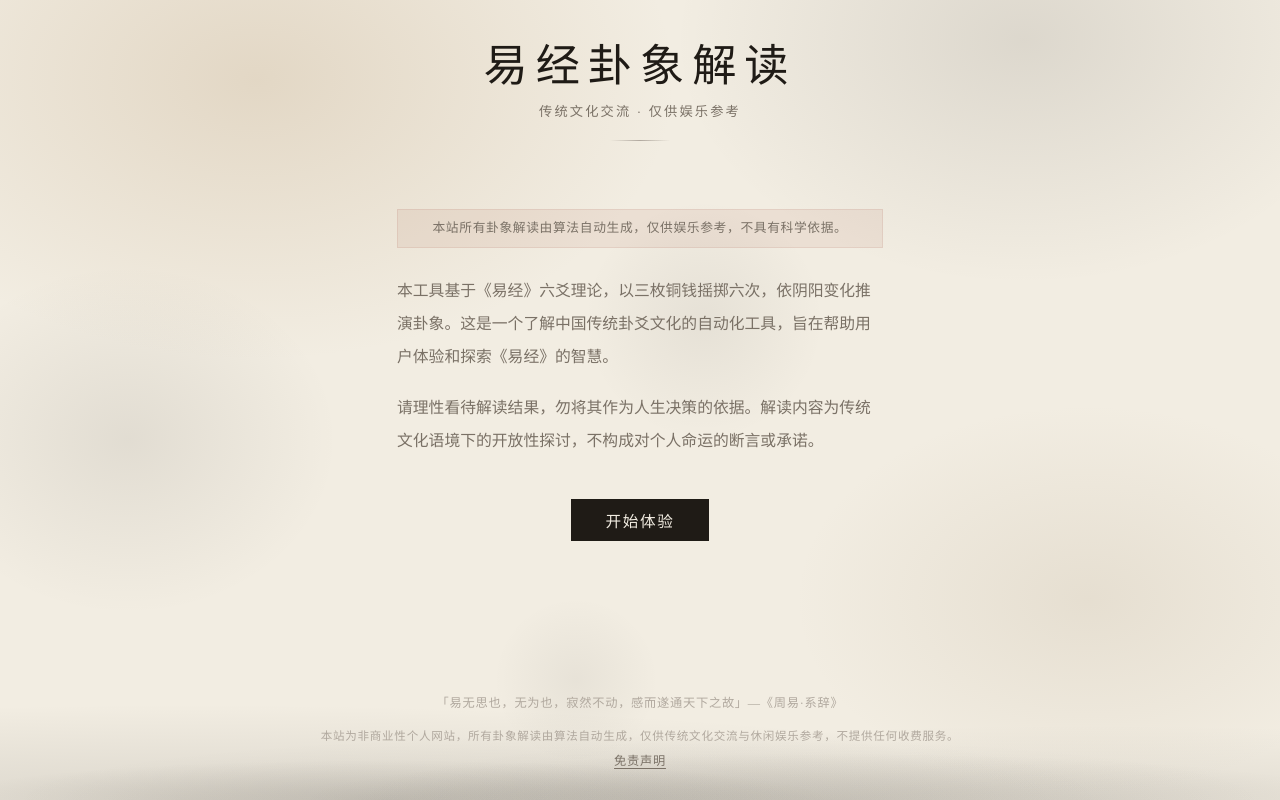
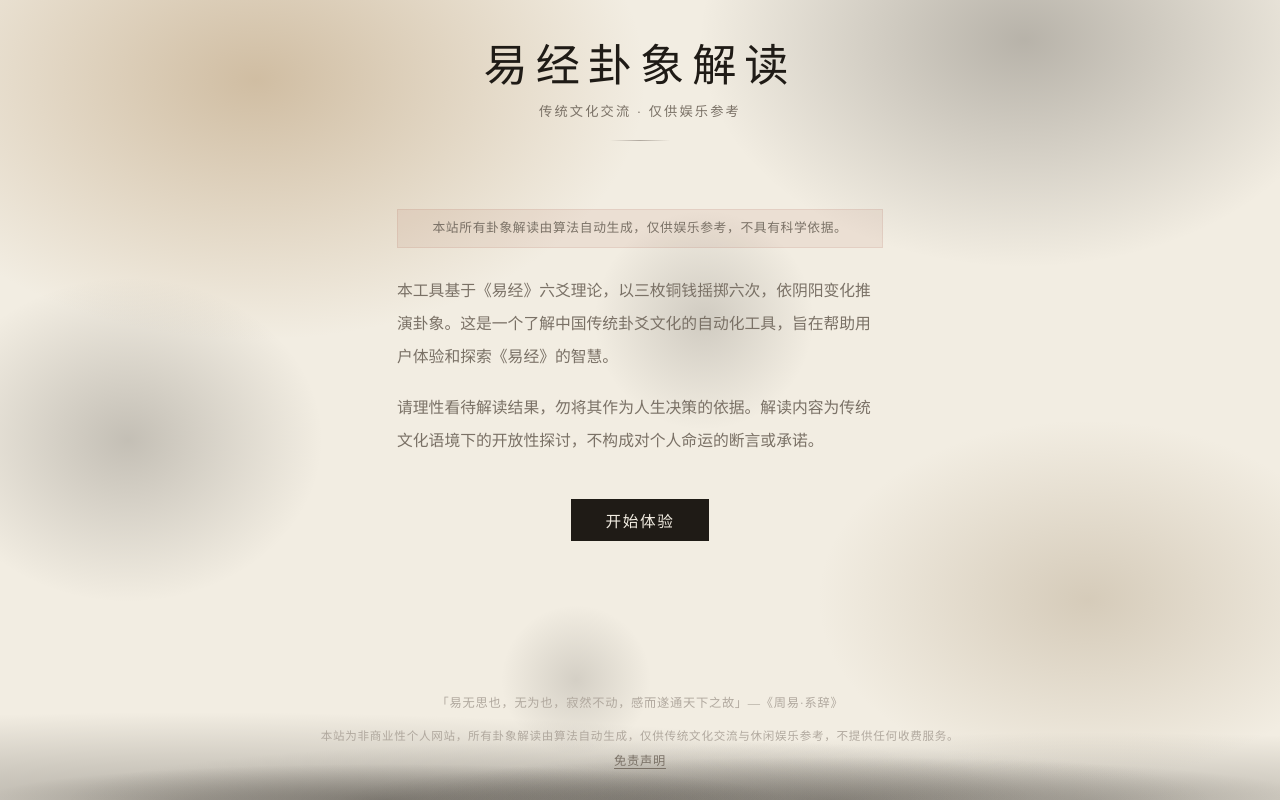
Before and after one commit to ChenyuHeee/tao, a React (Vite) app: page / in a window 1280 px wide. Built offline with nearby package versions, Linux system fonts and the light colour scheme; a web font is replaced by a local one.

Commit message:
Dramatically increase background gradient alpha values (3-5x)

```diff
--- a/src/styles/reset.css
+++ b/src/styles/reset.css
@@ -20,30 +20,30 @@ body {
   background-color: var(--bg-silk);
   background-image:
     /* Warm parchment patina — upper left */
-    radial-gradient(ellipse 600px 400px at 20% 10%, rgba(180, 150, 110, 0.25) 0%, transparent 70%),
+    radial-gradient(ellipse 600px 400px at 20% 10%, rgba(180, 150, 110, 0.55) 0%, transparent 65%),
     /* Cool ink wash — upper right */
-    radial-gradient(ellipse 500px 350px at 80% 5%, rgba(31, 27, 22, 0.10) 0%, transparent 70%),
+    radial-gradient(ellipse 500px 350px at 80% 5%, rgba(31, 27, 22, 0.28) 0%, transparent 65%),
     /* Deep ink stain — mid left */
-    radial-gradient(ellipse 300px 250px at 10% 55%, rgba(31, 27, 22, 0.08) 0%, transparent 70%),
+    radial-gradient(ellipse 300px 250px at 10% 55%, rgba(31, 27, 22, 0.22) 0%, transparent 65%),
     /* Warm wash — lower right */
-    radial-gradient(ellipse 450px 300px at 85% 75%, rgba(160, 140, 110, 0.15) 0%, transparent 65%),
+    radial-gradient(ellipse 450px 300px at 85% 75%, rgba(160, 140, 110, 0.35) 0%, transparent 60%),
     /* Faint ink drop — center */
-    radial-gradient(circle 200px at 55% 40%, rgba(31, 27, 22, 0.06) 0%, transparent 60%),
+    radial-gradient(circle 200px at 55% 40%, rgba(31, 27, 22, 0.16) 0%, transparent 55%),
     /* Ink bloom — lower center */
-    radial-gradient(circle 150px at 45% 85%, rgba(31, 27, 22, 0.05) 0%, transparent 55%),
+    radial-gradient(circle 150px at 45% 85%, rgba(31, 27, 22, 0.14) 0%, transparent 50%),
     /* ---- Mountains at the bottom ---- */
     /* Far left peak */
-    radial-gradient(ellipse 120% 160px at 15% 100%, rgba(31, 27, 22, 0.10) 0%, transparent 60%),
+    radial-gradient(ellipse 120% 160px at 15% 100%, rgba(31, 27, 22, 0.28) 0%, transparent 55%),
     /* Far center peak */
-    radial-gradient(ellipse 90% 120px at 50% 100%, rgba(31, 27, 22, 0.07) 0%, transparent 55%),
+    radial-gradient(ellipse 90% 120px at 50% 100%, rgba(31, 27, 22, 0.20) 0%, transparent 50%),
     /* Far right peak */
-    radial-gradient(ellipse 100% 130px at 85% 100%, rgba(31, 27, 22, 0.08) 0%, transparent 58%),
+    radial-gradient(ellipse 100% 130px at 85% 100%, rgba(31, 27, 22, 0.24) 0%, transparent 52%),
     /* Near left hill */
-    radial-gradient(ellipse 70% 80px at 30% 100%, rgba(31, 27, 22, 0.13) 0%, transparent 50%),
+    radial-gradient(ellipse 70% 80px at 30% 100%, rgba(31, 27, 22, 0.35) 0%, transparent 45%),
     /* Near right hill */
-    radial-gradient(ellipse 80% 90px at 65% 100%, rgba(31, 27, 22, 0.10) 0%, transparent 52%),
+    radial-gradient(ellipse 80% 90px at 65% 100%, rgba(31, 27, 22, 0.30) 0%, transparent 48%),
     /* Mist veil over mountains */
-    linear-gradient(to top, rgba(242, 237, 226, 0.55) 0%, transparent 35%);
+    linear-gradient(to top, rgba(242, 237, 226, 0.65) 0%, transparent 30%);
   background-attachment: fixed;
 }
 
```
